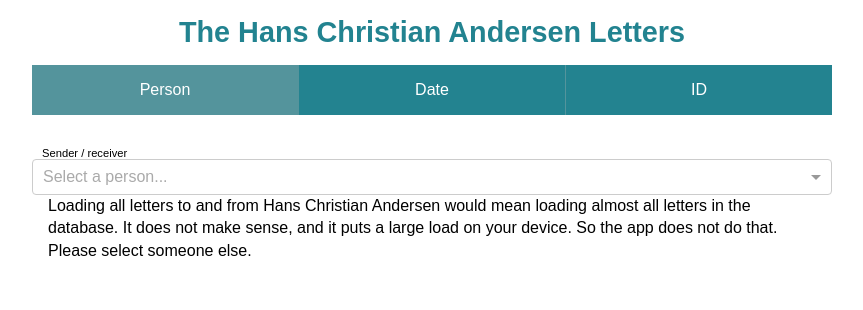
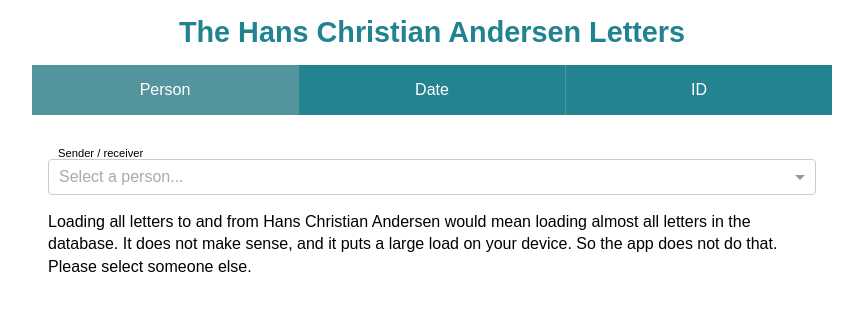
Before and after one commit to LarsBoJensen/hca-letters, a React (Create React App) app in the folder app/: page /person/1 in a window 1280 px wide. Shown: the top 310 px of the page, without its empty margins (208-1071 px from the left). Built offline with nearby package versions, Linux system fonts and the light colour scheme; no server answers; what react-refetch would draw is missing.

Commit message:
Small style fixes

```diff
--- a/app/src/App.css
+++ b/app/src/App.css
@@ -86,6 +86,7 @@ acronym {
 
 .react-tabs__tab-panel {
   transition: all 500ms;
+  padding: 0 1rem;
 }
 
 .note {
@@ -94,6 +95,7 @@ acronym {
 
 .fetch-message,
 header > p {
+  margin: 1rem 0 0;
   padding: 0 1rem;
 }
 
@@ -220,6 +222,7 @@ select::-ms-expand {
   display: flex;
   align-items: flex-end;
   flex-wrap: wrap;
+  width: 100%;
 }
 
 .date-selection a {
```
